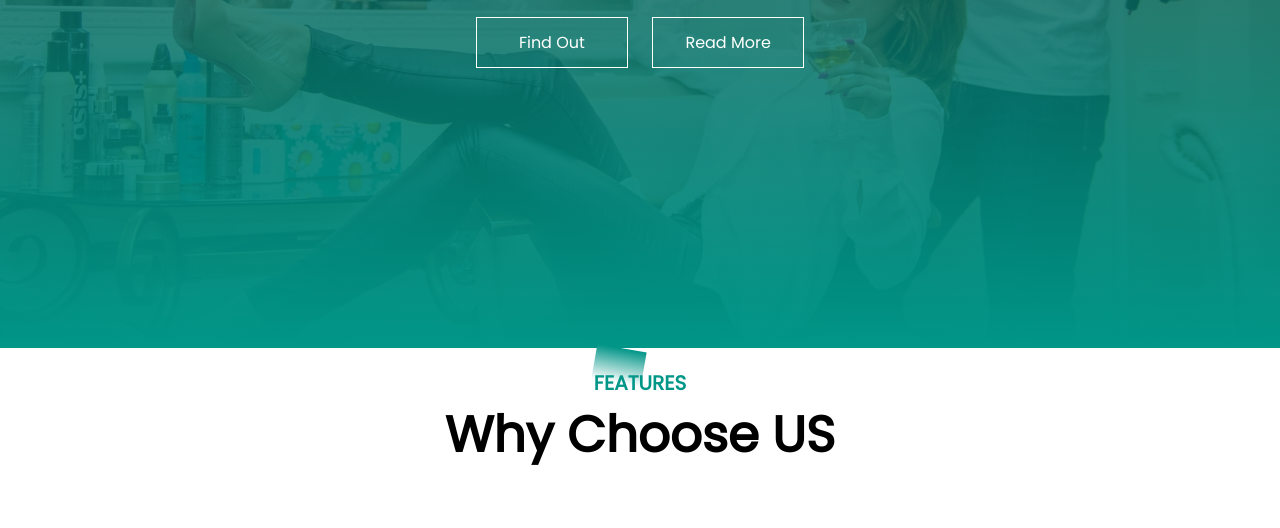
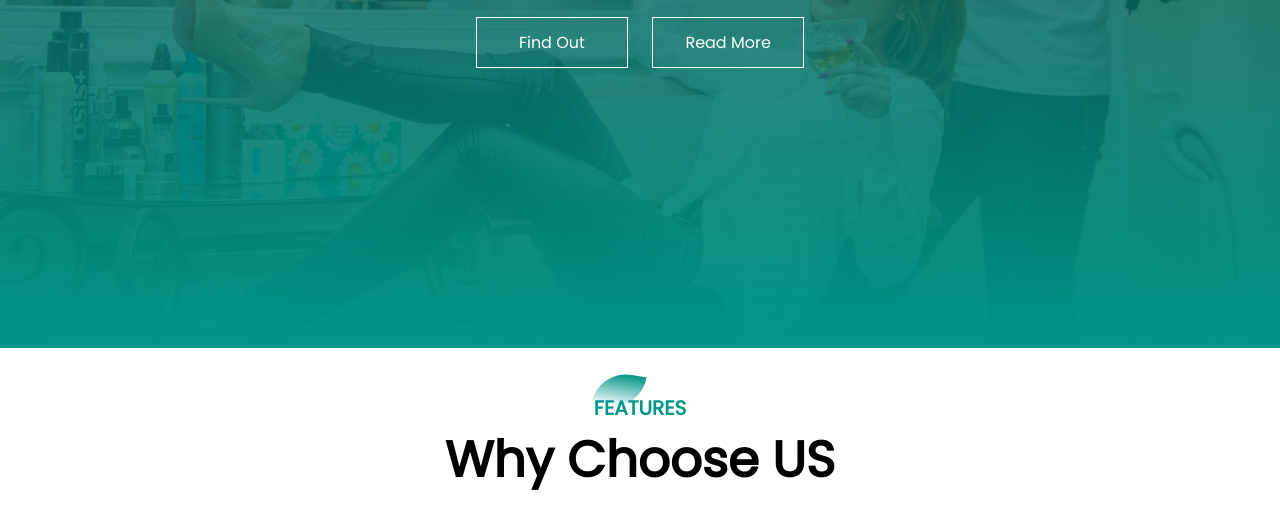
Before and after one commit to mauger1998/responsive-webpage-barber, a plain HTML site: page index.html in a window 1280 px wide. Shown: the part 452-980 px from the top of the page. Drawn offline with Linux system fonts and the light colour scheme.

Commit message:
Add space between feature and top

```diff
--- a/style.css
+++ b/style.css
@@ -117,6 +117,7 @@ nav ul li a {
 }
 .title-text p{
     margin: auto;
+    margin-top:25px;
     font-size: 20px;
     color: #009688;
     font-weight: 700;
@@ -135,6 +136,8 @@ nav ul li a {
     left: 0;
     z-index:-1;
     transform: rotate(10deg);
+    border-top-left-radius:35px ;
+    border-bottom-right-radius: 35px;
 }
 .title-text h1{
     font-size: 50px;
```
